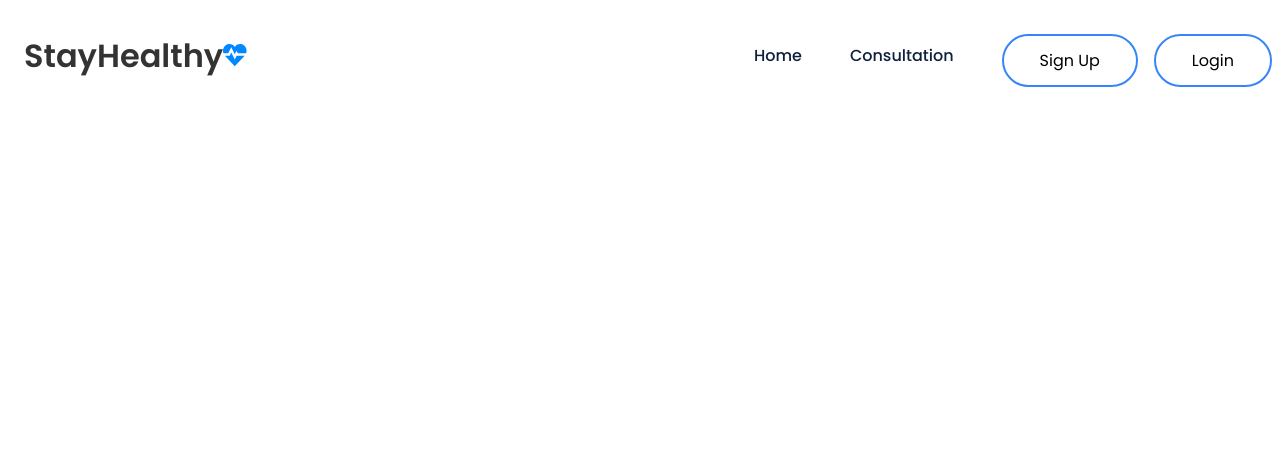
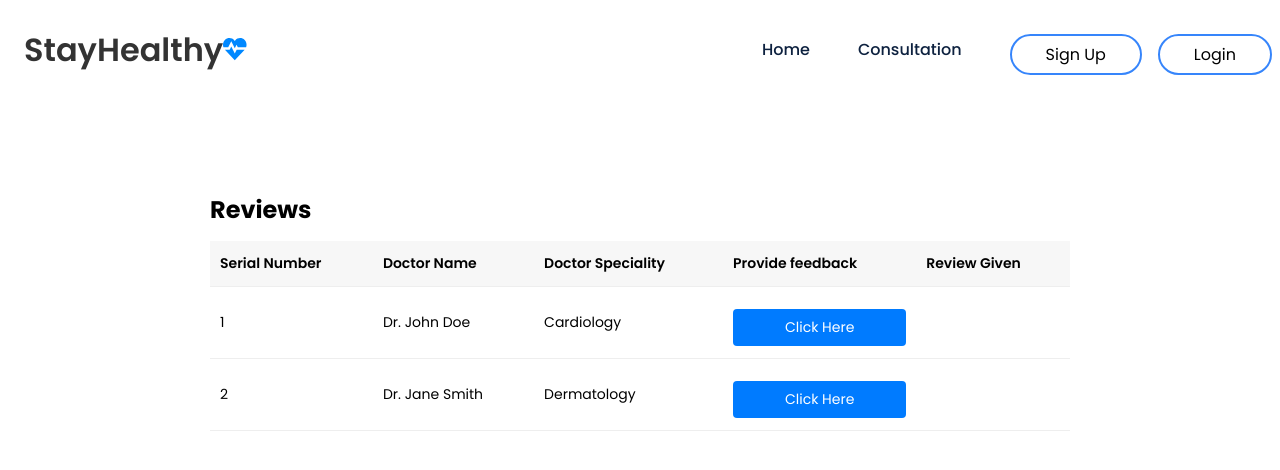
Before and after one commit to Mohamad-Mahmoud/med_appt, a React (Create React App) app: page /reviews in a window 1280 px wide. Shown: the top 470 px of the page. Built offline with nearby package versions, Linux system fonts and the light colour scheme.

Commit message:
added reviewform and profilecard

```diff
--- a/src/App.js
+++ b/src/App.js
@@ -9,6 +9,7 @@ import InstantConsultation from "./Components/InstantConsultationBooking/Instant
 import DoctorsList from "./Components/DoctorsList/DoctorsList";
 import BookingConsultation from "./Components/BookingConsultation";
 import Notification from "./Components/Notification/Notification";
+import ReviewForm from "./Components/ReviewForm/ReviewForm";
 
 function App() {
   return (
@@ -22,6 +23,7 @@ function App() {
             <Route path="/instant-consultation" element={<InstantConsultation />} />
             <Route path="/doctors" element={<DoctorsList />} />
             <Route path="/booking-consultation" element={<BookingConsultation />} />
+            <Route path="/reviews" element={<ReviewForm />} />
           </Routes>
         </Notification>
       </BrowserRouter>
--- a/src/Components/Navbar/Navbar.css
+++ b/src/Components/Navbar/Navbar.css
@@ -6,25 +6,24 @@
 /* Styling for the main navigation bar */
 nav {
     padding: 1.5rem;
-    position: fixed;
-    top: 0%;
-    left: 50%;
-    transform: translateX(-50%);
+    position: sticky;
+    top: 0;
     width: 100%;
     display: flex;
     align-items: center;
     justify-content: space-between;
     background-color: #fff;
+    z-index: 1000;
 }
 
 /* Styling for the dropdown menu */
 .dropdown-menu {
     position: absolute;
     top: 100%;
-    left: 0;
+    right: 0;
     z-index: 1;
     display: none;
-    min-width: 120px;
+    min-width: 220px;
     padding: 8px 0;
     background-color: #fff;
     box-shadow: 0 4px 6px rgba(0, 0, 0, 0.1);
@@ -45,8 +44,8 @@ nav {
 /* Styling for the items in the dropdown menu */
 .dropdown-menu li {
     display: block;
-    width: 150px;
-    padding:5px;
+    width: 100%;
+    padding: 5px;
 }
 
 /* Styling for links in the dropdown menu */
@@ -59,6 +58,11 @@ nav {
 /* Hover effect for links in the dropdown menu */
 .dropdown-menu li a:hover {
     color: #2190ff;
+}
+
+/* Username text */
+.nav-username {
+    font-weight: 600;
 }
 
 /* Styling for the logo in the navbar */
@@ -136,11 +140,10 @@ nav {
         z-index: 999;
         animation: slideDown 0.5s ease-in-out; /* Animation effect */
     }
+
     .nav-username {
         margin-right: 10px;
-        font-weight: 600;
     }
-
 }
 
 /* Keyframes for slide down animation */
@@ -161,6 +164,8 @@ nav {
     background-color: white;
     color: black;
     border-radius: 50px;
+    padding: 6px 18px;
+    cursor: pointer;
 }
 
 .btn1:hover {
@@ -171,13 +176,15 @@ nav {
 .btn2 {
     border: 2px solid #3685fb;
     background-color: white;
-    color: black;
+    color: #3685fb;
     border-radius: 50px;
-    height:30px;
-    display:flex; /* Align items and justify content */
-    align-items:center; /* Align items and justify content */
-    justify-content:center; /* Align items and justify content */
-    margin-top:3px; /* Margin from top */
+    height: 30px;
+    display: flex;
+    align-items: center;
+    justify-content: center;
+    margin-top: 3px;
+    padding: 0 18px;
+    cursor: pointer;
 }
 
 .btn2:hover {
--- a/src/Components/Navbar/Navbar.js
+++ b/src/Components/Navbar/Navbar.js
@@ -1,6 +1,7 @@
 import React from "react";
 import { Link, useNavigate } from "react-router-dom";
 import "./Navbar.css";
+import ProfileCard from "../ProfileCard/ProfileCard";
 
 const Navbar = () => {
   const navigate = useNavigate();
@@ -11,6 +12,8 @@ const Navbar = () => {
   let displayName = "";
   if (email) {
     displayName = email.split("@")[0];
+    displayName =
+      displayName.charAt(0).toUpperCase() + displayName.slice(1);
   }
 
   const handleClick = () => {
@@ -71,11 +74,9 @@ const Navbar = () => {
         <li className="link">
           <Link to="/">Home</Link>
         </li>
+
         <li className="link">
-          {/* <a href="#services">Appointments</a> */}
-            <li className="link">
-                <Link to="/instant-consultation">Consultation</Link>
-            </li>
+          <Link to="/instant-consultation">Consultation</Link>
         </li>
 
         {!authtoken && (
@@ -95,11 +96,17 @@ const Navbar = () => {
 
         {authtoken && (
           <>
+            <li className="link welcome-user">
+              <span className="nav-username">Welcome, {displayName}</span>
+              <ul className="dropdown-menu">
+                <li>
+                  <ProfileCard />
+                </li>
+              </ul>
+            </li>
+
             <li className="link">
-              <span className="nav-username">{displayName}</span>
-            </li>
-            <li className="link">
-              <button className="btn1" onClick={handleLogout}>
+              <button className="btn2" onClick={handleLogout}>
                 Logout
               </button>
             </li>
--- /dev/null
+++ b/src/Components/ProfileCard/ProfileCard.css
@@ -0,0 +1,19 @@
+.profile-card {
+  background-color: #ffffff;
+  padding: 16px 20px;
+  border-radius: 8px;
+  box-shadow: 0 4px 10px rgba(0, 0, 0, 0.08);
+  min-width: 220px;
+}
+
+.profile-card h3 {
+  margin-bottom: 12px;
+  font-size: 16px;
+  font-weight: 600;
+  text-align: left;
+}
+
+.profile-card p {
+  margin: 4px 0;
+  font-size: 14px;
+}
--- /dev/null
+++ b/src/Components/ProfileCard/ProfileCard.js
@@ -0,0 +1,39 @@
+import React from "react";
+import "./ProfileCard.css";
+
+const ProfileCard = () => {
+  const storedName = sessionStorage.getItem("name") || "";
+  const email = sessionStorage.getItem("email") || "";
+  const phone = sessionStorage.getItem("phone") || "";
+
+  let displayName = storedName;
+  if (!displayName && email) {
+    const prefix = email.split("@")[0];
+    displayName =
+      prefix.charAt(0).toUpperCase() + prefix.slice(1);
+  }
+  if (!displayName) {
+    displayName = "User";
+  }
+
+  return (
+    <div className="profile-card">
+      <h3>Your Profile</h3>
+      <p>
+        <strong>Name:</strong> {displayName}
+      </p>
+      {email && (
+        <p>
+          <strong>Email:</strong> {email}
+        </p>
+      )}
+      {phone && (
+        <p>
+          <strong>Phone:</strong> {phone}
+        </p>
+      )}
+    </div>
+  );
+};
+
+export default ProfileCard;
--- /dev/null
+++ b/src/Components/ReviewForm/ReviewForm.css
@@ -0,0 +1,143 @@
+.reviews-container {
+  max-width: 900px;
+  margin: 60px auto;
+  padding: 20px;
+}
+
+.reviews-title {
+  font-size: 24px;
+  font-weight: 700;
+  margin-bottom: 16px;
+}
+
+.reviews-table {
+  width: 100%;
+  border-collapse: collapse;
+  font-size: 14px;
+}
+
+.reviews-table th,
+.reviews-table td {
+  padding: 12px 10px;
+  text-align: left;
+  border-bottom: 1px solid #eee;
+}
+
+.reviews-table th {
+  font-weight: 600;
+  background-color: #f7f7f7;
+}
+
+.feedback-btn {
+  padding: 8px 18px;
+  border: none;
+  border-radius: 4px;
+  background-color: #007bff;
+  color: #fff;
+  cursor: pointer;
+  font-size: 14px;
+}
+
+.feedback-btn:hover {
+  background-color: #0062cc;
+}
+
+.feedback-btn:disabled {
+  background-color: #c0c0c0;
+  cursor: not-allowed;
+}
+
+.review-cell {
+  font-size: 13px;
+}
+
+.review-name {
+  margin-bottom: 4px;
+}
+
+.review-text {
+  margin-bottom: 4px;
+}
+
+/* Feedback form card */
+
+.feedback-form-wrapper {
+  margin-top: 32px;
+  display: flex;
+  justify-content: center;
+}
+
+.feedback-form-card {
+  width: 100%;
+  max-width: 420px;
+  background-color: #f7f7f7;
+  border-radius: 8px;
+  padding: 20px 24px;
+  box-shadow: 0 2px 6px rgba(0, 0, 0, 0.08);
+}
+
+.feedback-form-card h3 {
+  text-align: center;
+  margin-bottom: 16px;
+}
+
+.feedback-form-group {
+  margin-bottom: 14px;
+}
+
+.feedback-form-group label {
+  display: block;
+  font-weight: 600;
+  margin-bottom: 6px;
+}
+
+.feedback-form-group input,
+.feedback-form-group textarea {
+  width: 100%;
+  padding: 8px 10px;
+  border-radius: 4px;
+  border: 1px solid #ccc;
+  font-size: 14px;
+  resize: vertical;
+  box-sizing: border-box;
+}
+
+/* Rating stars */
+
+.rating-stars {
+  display: flex;
+  gap: 4px;
+}
+
+.rating-star {
+  font-size: 20px;
+  cursor: pointer;
+  color: #ccc;
+}
+
+.rating-star.selected {
+  color: #f5c518;
+}
+
+
+.feedback-submit-btn {
+  width: 100%;
+  margin-top: 10px;
+  padding: 10px 0;
+  border-radius: 4px;
+  border: none;
+  background-color: #007bff;
+  color: #fff;
+  font-size: 15px;
+  cursor: pointer;
+}
+
+.feedback-submit-btn:hover {
+  background-color: #0062cc;
+}
+
+.warning {
+  color: #d9534f;
+  font-size: 13px;
+  margin-bottom: 10px;
+}
--- /dev/null
+++ b/src/Components/ReviewForm/ReviewForm.js
@@ -0,0 +1,216 @@
+import React, { useState } from "react";
+import "./ReviewForm.css";
+
+const initialReviews = [
+  {
+    id: 1,
+    doctorName: "Dr. John Doe",
+    speciality: "Cardiology",
+    reviewGiven: false,
+    reviewerName: "",
+    reviewText: "",
+    rating: 0,
+  },
+  {
+    id: 2,
+    doctorName: "Dr. Jane Smith",
+    speciality: "Dermatology",
+    reviewGiven: false,
+    reviewerName: "",
+    reviewText: "",
+    rating: 0,
+  },
+];
+
+const ReviewForm = () => {
+  const [reviews, setReviews] = useState(initialReviews);
+
+  const [selectedReviewId, setSelectedReviewId] = useState(null);
+  const [showForm, setShowForm] = useState(false);
+  const [showWarning, setShowWarning] = useState(false);
+
+  const [formData, setFormData] = useState({
+    name: "",
+    review: "",
+    rating: 0,
+  });
+
+  const handleFeedbackClick = (row) => {
+    if (row.reviewGiven) return;
+
+    setSelectedReviewId(row.id);
+    setFormData({
+      name: "",
+      review: "",
+      rating: 0,
+    });
+    setShowWarning(false);
+    setShowForm(true);
+  };
+
+  const handleChange = (e) => {
+    setFormData((prev) => ({
+      ...prev,
+      [e.target.name]: e.target.value,
+    }));
+  };
+
+  const handleRatingClick = (value) => {
+    setFormData((prev) => ({
+      ...prev,
+      rating: value,
+    }));
+  };
+
+  const handleSubmit = (e) => {
+    e.preventDefault();
+
+    if (!formData.name || !formData.review || formData.rating === 0) {
+      setShowWarning(true);
+      return;
+    }
+
+    setShowWarning(false);
+
+    const updated = reviews.map((r) =>
+      r.id === selectedReviewId
+        ? {
+            ...r,
+            reviewGiven: true,
+            reviewerName: formData.name,
+            reviewText: formData.review,
+            rating: formData.rating,
+          }
+        : r
+    );
+    setReviews(updated);
+
+    setShowForm(false);
+    setSelectedReviewId(null);
+    setFormData({ name: "", review: "", rating: 0 });
+  };
+
+  const renderStars = (currentRating, clickable = false) => {
+    const stars = [1, 2, 3, 4, 5];
+    return (
+      <div className="rating-stars">
+        {stars.map((star) => (
+          <span
+            key={star}
+            className={
+              "rating-star" + (star <= currentRating ? " selected" : "")
+            }
+            onClick={
+              clickable
+                ? () => {
+                    handleRatingClick(star);
+                  }
+                : undefined
+            }
+          >
+            ★
+          </span>
+        ))}
+      </div>
+    );
+  };
+
+  return (
+    <div className="reviews-container">
+      <h2 className="reviews-title">Reviews</h2>
+
+      <table className="reviews-table">
+        <thead>
+          <tr>
+            <th>Serial Number</th>
+            <th>Doctor Name</th>
+            <th>Doctor Speciality</th>
+            <th>Provide feedback</th>
+            <th>Review Given</th>
+          </tr>
+        </thead>
+        <tbody>
+          {reviews.map((row, index) => (
+            <tr key={row.id}>
+              <td>{index + 1}</td>
+              <td>{row.doctorName}</td>
+              <td>{row.speciality}</td>
+              <td>
+                <button
+                  type="button"
+                  className="feedback-btn"
+                  onClick={() => handleFeedbackClick(row)}
+                  disabled={row.reviewGiven}
+                >
+                  {row.reviewGiven ? "Submitted" : "Click Here"}
+                </button>
+              </td>
+              <td>
+                {row.reviewGiven ? (
+                  <div className="review-cell">
+                    <div className="review-name">
+                      <strong>{row.reviewerName}</strong>
+                    </div>
+                    <div className="review-text">{row.reviewText}</div>
+                    {renderStars(row.rating, false)}
+                  </div>
+                ) : (
+                  ""
+                )}
+              </td>
+            </tr>
+          ))}
+        </tbody>
+      </table>
+
+      {showForm && (
+        <div className="feedback-form-wrapper">
+          <div className="feedback-form-card">
+            <h3>Give Your Review</h3>
+
+            {showWarning && (
+              <p className="warning">
+                Please fill out all fields and select a rating.
+              </p>
+            )}
+
+            <form onSubmit={handleSubmit}>
+              <div className="feedback-form-group">
+                <label htmlFor="name">Name:</label>
+                <input
+                  id="name"
+                  name="name"
+                  type="text"
+                  value={formData.name}
+                  onChange={handleChange}
+                />
+              </div>
+
+              <div className="feedback-form-group">
+                <label htmlFor="review">Review:</label>
+                <textarea
+                  id="review"
+                  name="review"
+                  value={formData.review}
+                  onChange={handleChange}
+                  rows={4}
+                />
+              </div>
+
+              <div className="feedback-form-group">
+                <label>Rating:</label>
+                {renderStars(formData.rating, true)}
+              </div>
+
+              <button type="submit" className="feedback-submit-btn">
+                Submit
+              </button>
+            </form>
+          </div>
+        </div>
+      )}
+    </div>
+  );
+};
+
+export default ReviewForm;
```
